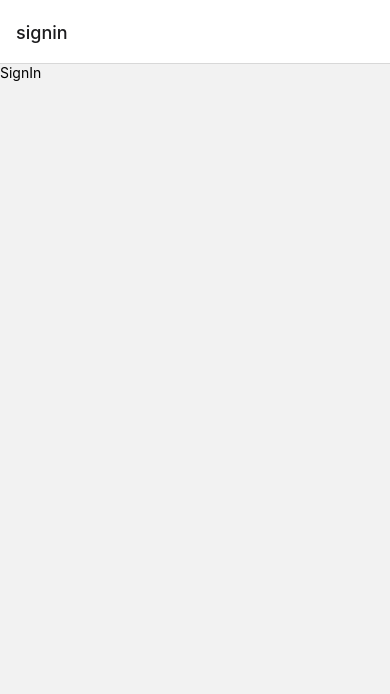
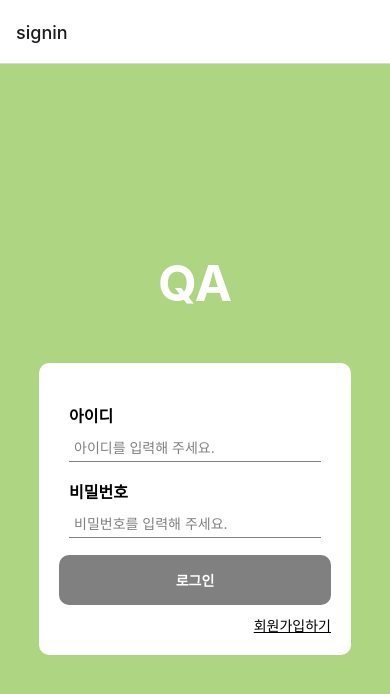
Before and after one commit to Ahn-GiHwan/QA, a React Native app: screen /signin in a window 390 px wide. Shown: the top 694 px of the page. Built offline with nearby package versions, Linux system fonts and the light colour scheme.

Commit message:
feat: Design, fetch, validation check

```diff
--- a/src/screen/SignIn.tsx
+++ b/src/screen/SignIn.tsx
@@ -1,13 +1,203 @@
-import React from 'react';
-import {Text, SafeAreaView, View} from 'react-native';
+import axios from 'axios';
+import React, {useCallback, useRef, useState} from 'react';
+import {ActivityIndicator, Alert, TextInput} from 'react-native';
+import Config from 'react-native-config';
+import styled from 'styled-components/native';
+import DismissKeyboardView from '../components/DismissKeyboardView';
+import {ThemeSafeAreaView, ThemeText, ThemeView} from '../style/common';
+import {Itheme} from '../style/theme';
 
-function SignIn() {
+const SafeArea = styled(ThemeSafeAreaView)`
+  flex: 1;
+`;
+
+const Container = styled(ThemeView)`
+  flex: 1;
+  justify-content: center;
+  align-items: center;
+`;
+
+const Title = styled(ThemeText)`
+  margin-bottom: 50px;
+  font-size: 50px;
+  font-weight: bold;
+`;
+
+const Form = styled(ThemeView)`
+  width: 80%;
+  padding-horizontal: 20px;
+  padding-top: 40px;
+  padding-bottom: 20px;
+  border-color: ${({theme}: {theme: Itheme}) => theme.text && theme.text};
+  border-radius: 10px;
+  background-color: white;
+`;
+
+const InputWrapper = styled.View`
+  padding-horizontal: 10px;
+  margin-bottom: 10px;
+`;
+
+const Label = styled.Text`
+  font-size: 16px;
+  font-weight: bold;
+  color: black;
+`;
+
+const Input = styled.TextInput.attrs({
+  importantForAutofill: 'yes',
+  placeholderTextColor: 'gray',
+})`
+  margin-vertical: 7px;
+  border-bottom-width: 1px;
+  border-bottom-color: gray;
+  padding: 5px;
+  color: black;
+`;
+
+const ErrorText = styled.Text`
+  font-size: 11px;
+  color: red;
+  text-align: right;
+`;
+
+const LoginButton = styled.Pressable`
+  border-radius: 10px;
+  padding-vertical: 15px;
+  background-color: ${({disabled, theme}: {disabled: boolean; theme: Itheme}) =>
+    disabled ? 'gray' : theme.bg};
+`;
+
+const LoginButtonText = styled.Text`
+  text-align: center;
+  font-weight: bold;
+  color: ${({color, theme}: {color: string; theme: Itheme}) =>
+    color ? 'white' : theme.text};
+`;
+
+const SignUpButton = styled.Pressable`
+  margin-top: 10px;
+`;
+const SignUpButtonText = styled.Text`
+  text-align: right;
+  text-decoration: underline;
+  color: black;
+`;
+
+function SignIn({navigation: {navigate}}) {
+  const [id, setId] = useState('');
+  const [idErrMsg, setIdErrMsg] = useState('');
+  const [pw, setPw] = useState('');
+  const [pwErrMsg, setPwErrMsg] = useState('');
+  const [autoLogin, setAutoLogin] = useState(false);
+  const [loading, setLoading] = useState(false);
+
+  const idRef = useRef<TextInput | any>(null);
+  const pwRef = useRef<TextInput | any>(null);
+
+  const fillInput = id && pw && !idErrMsg && !pwErrMsg;
+
+  const onChangeEmail = useCallback(text => {
+    const value = text.trim();
+    if (!value) {
+      setIdErrMsg('* 아이디를 입력해 주세요');
+    } else if (!/^(?=.*[A-Za-z])(?=.*[0-9]).{6,50}$/.test(value)) {
+      setIdErrMsg('* 영문, 숫자를 포함 6자 이상');
+    } else {
+      setIdErrMsg('');
+    }
+    setId(value);
+  }, []);
+
+  const onChangePW = useCallback(text => {
+    const value = text.trim();
+    if (!value) {
+      setPwErrMsg('* 비밀번호를 입력해 주세요');
+    } else if (
+      !/^(?=.*[A-Za-z])(?=.*[0-9])(?=.*[$@^!%*#?&]).{8,50}$/.test(value)
+    ) {
+      setPwErrMsg('* 영문, 숫자, 특수문자를 포함 8자 이상');
+    } else {
+      setPwErrMsg('');
+    }
+    setPw(value);
+  }, []);
+
+  const onSubmit = useCallback(async () => {
+    try {
+      setLoading(true);
+      const data = await axios.post(`${Config.URL}/account/signin`, {id, pw});
+      const result = data.data.success;
+      if (result) {
+        Alert.alert('성공', '환영합니다.');
+      } else {
+        Alert.alert('실패', '아이디와 비빌번호를 다시 확인해 주세요.');
+      }
+      setLoading(false);
+    } catch (error) {
+      console.log(error);
+      setLoading(false);
+    }
+  }, [id, pw]);
+
+  const reset = useCallback(() => {
+    setId('');
+    setIdErrMsg('');
+    setPw('');
+    setPwErrMsg('');
+  }, []);
+
+  const onGoSignUp = useCallback(() => {
+    reset();
+    navigate('signup');
+  }, [navigate, reset]);
+
   return (
-    <SafeAreaView>
-      <View>
-        <Text>SignIn</Text>
-      </View>
-    </SafeAreaView>
+    <SafeArea>
+      {/* <DismissKeyboardView> */}
+      <Container>
+        <Title>QA</Title>
+        <Form>
+          <InputWrapper>
+            <Label>아이디</Label>
+            <Input
+              placeholder="아이디를 입력해 주세요."
+              value={id}
+              onChangeText={onChangeEmail}
+              clearButtonMode="while-editing"
+              ref={idRef}
+              onSubmitEditing={() => pwRef.current?.focus()}
+            />
+            <ErrorText>{idErrMsg}</ErrorText>
+          </InputWrapper>
+          <InputWrapper>
+            <Label>비밀번호</Label>
+            <Input
+              placeholder="비밀번호를 입력해 주세요."
+              value={pw}
+              onChangeText={onChangePW}
+              secureTextEntry
+              autoCompleteType="password"
+              clearButtonMode="while-editing"
+              ref={pwRef}
+              onSubmitEditing={onSubmit}
+            />
+            <ErrorText>{pwErrMsg}</ErrorText>
+          </InputWrapper>
+          <LoginButton disabled={!fillInput} onPress={onSubmit}>
+            {loading ? (
+              <ActivityIndicator color="black" />
+            ) : (
+              <LoginButtonText color={!fillInput}>로그인</LoginButtonText>
+            )}
+          </LoginButton>
+          <SignUpButton onPress={onGoSignUp}>
+            <SignUpButtonText>회원가입하기</SignUpButtonText>
+          </SignUpButton>
+        </Form>
+      </Container>
+      {/* </DismissKeyboardView> */}
+    </SafeArea>
   );
 }
 
```
